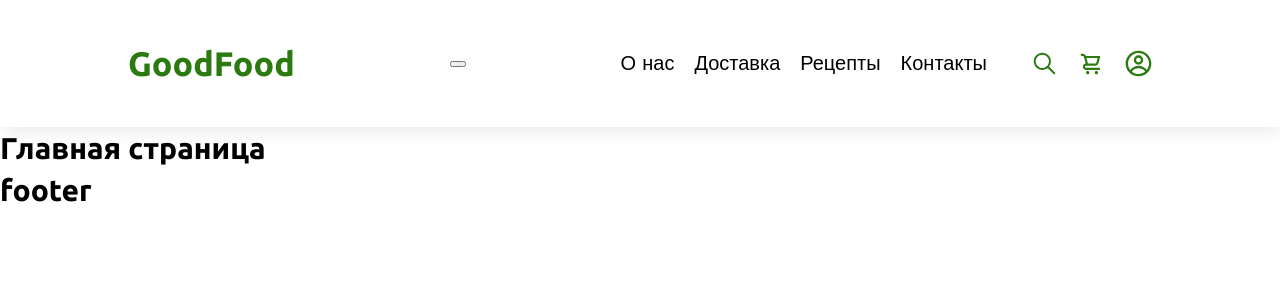
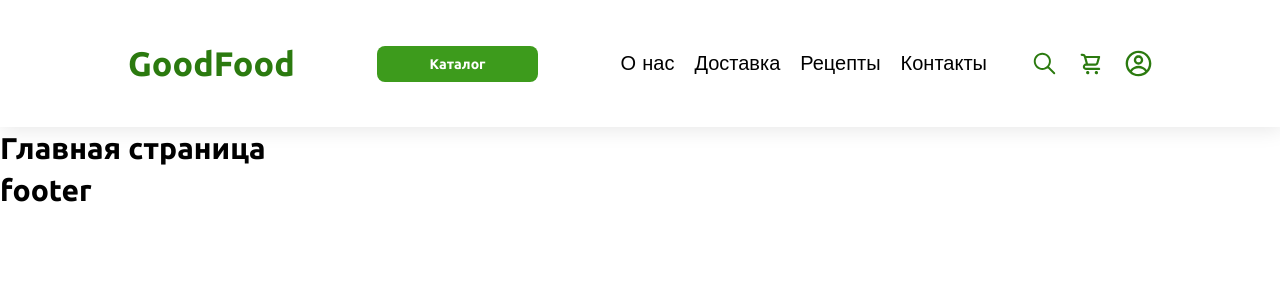
Before and after one commit to kavabunga/goodfood-frontend, a React (Vite) app: page / in a window 1280 px wide. Shown: the top 300 px of the page. Built offline with nearby package versions, Linux system fonts and the light colour scheme.

Commit message:
feat: added button component to the header
added button component to the header, added cursor: pointer to the button.module.scss

```diff
--- a/src/components/Button/button.module.scss
+++ b/src/components/Button/button.module.scss
@@ -1,4 +1,4 @@
-@use '../../../scss/variables' as *;
+@use '@scss/_variables.scss' as *;
 
 .green-button {
 	padding: 0;
@@ -15,6 +15,7 @@
 	font-size: 14px;
 	font-weight: 600;
 	line-height: 20px;
+	cursor: pointer;
 
 	&:hover {
 		background: $accent-color-bright-green;
--- a/src/layouts/header/index.tsx
+++ b/src/layouts/header/index.tsx
@@ -3,6 +3,7 @@ import { Link } from 'react-router-dom';
 // import { useAuth } from '../../hooks/use-auth.ts';
 import Navigation from '../../components/navigation';
 import styles from './header.module.scss';
+import Button from '@components/Button';
 
 const Header: React.FC = () => {
 	// Этот блок кода предназначен для реализации переходов между страницами
@@ -22,7 +23,7 @@ const Header: React.FC = () => {
 				<Link to={'/'} className="link">
 					<h1 className={styles.header__title}>GoodFood</h1>
 				</Link>
-				<button className="header__button"></button>
+				<Button buttonText="Каталог" buttonStyle="green-button"></Button>
 				<Navigation />
 			</div>
 		</header>
```
